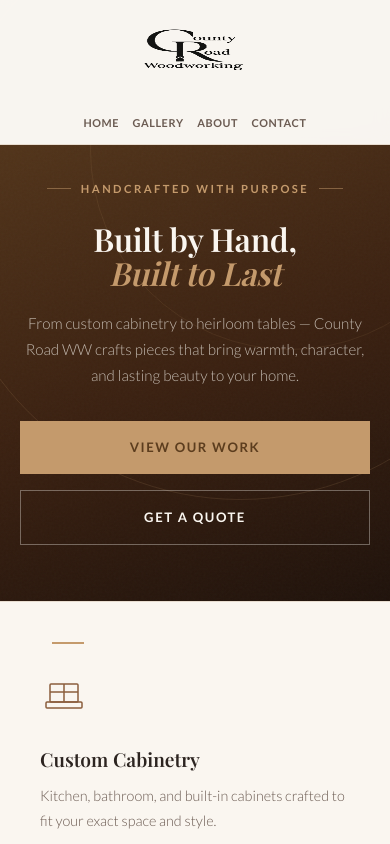
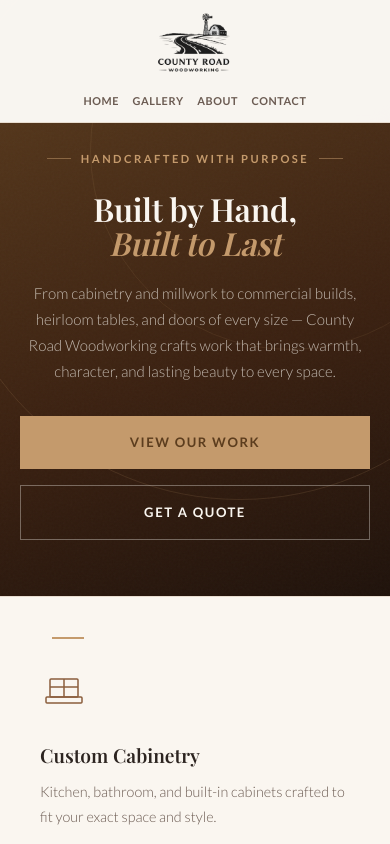
Before and after one commit to justanotherjoe/countyroad-ww, a plain HTML site: page index.html in a window 390 px wide. Shown: the top 844 px of the page. Drawn offline with nearby package versions, Linux system fonts and the light colour scheme; a web font is replaced by a local one.

Commit message:
Add files via upload

```diff
--- a/index.html
+++ b/index.html
@@ -3,7 +3,7 @@
 <head>
   <meta charset="UTF-8">
   <meta name="viewport" content="width=device-width, initial-scale=1.0">
-  <title>County Road WW | Handcrafted Woodworking</title>
+  <title>County Road Woodworking | Custom Cabinetry, Doors &amp; Millwork</title>
   <link rel="preconnect" href="https://fonts.googleapis.com">
   <link rel="preconnect" href="https://fonts.gstatic.com" crossorigin>
   <link href="https://fonts.googleapis.com/css2?family=Playfair+Display:ital,wght@0,400;0,600;1,400&family=Lato:wght@300;400;700&display=swap" rel="stylesheet">
@@ -13,7 +13,7 @@
 
   <!-- NAV -->
   <nav>
-    <a href="#home" class="nav-logo"><img src="CRWW-BW-updated.png" alt="County Road Woodworking" class="nav-logo-img"></a>
+    <a href="#home" class="nav-logo"><img src="countryroadwoodworking.png" alt="County Road Woodworking" class="nav-logo-img"></a>
     <ul class="nav-links">
       <li><a href="#home">Home</a></li>
       <li><a href="#gallery">Gallery</a></li>
@@ -30,7 +30,7 @@
     <div class="hero-content">
       <p class="hero-eyebrow">Handcrafted with Purpose</p>
       <h1>Built by Hand,<br><em>Built to Last</em></h1>
-      <p class="hero-sub">From custom cabinetry to heirloom tables — County Road WW crafts pieces that bring warmth, character, and lasting beauty to your home.</p>
+      <p class="hero-sub">From cabinetry and millwork to commercial builds, heirloom tables, and doors of every size — County Road Woodworking crafts work that brings warmth, character, and lasting beauty to every space.</p>
       <div class="hero-ctas">
         <a href="#gallery" class="btn-primary">View Our Work</a>
         <a href="#contact" class="btn-outline">Get a Quote</a>
@@ -78,8 +78,8 @@
             <line x1="16" y1="28" x2="32" y2="28" stroke="currentColor" stroke-width="1.5"/>
             <line x1="20" y1="20" x2="28" y2="20" stroke="currentColor" stroke-width="1.5"/>
           </svg>
-          <h3>Specialty &amp; Custom</h3>
-          <p>Barn doors, mantels, live-edge slabs, and one-of-a-kind pieces built to your vision.</p>
+          <h3>Doors &amp; Millwork</h3>
+          <p>Everything from custom trim and millwork to doors big and small — built to last and made to fit.</p>
         </div>
       </div>
     </div>
@@ -101,7 +101,7 @@
         <button class="gallery-tab is-active" data-gallery="cabinetry" role="tab" type="button" aria-selected="true">Custom Cabinetry</button>
         <button class="gallery-tab" data-gallery="tables" role="tab" type="button" aria-selected="false">Tables &amp; Furniture</button>
         <button class="gallery-tab" data-gallery="shelving" role="tab" type="button" aria-selected="false">Shelving &amp; Storage</button>
-        <button class="gallery-tab" data-gallery="specialty" role="tab" type="button" aria-selected="false">Specialty &amp; Custom</button>
+        <button class="gallery-tab" data-gallery="specialty" role="tab" type="button" aria-selected="false">Doors &amp; Millwork</button>
       </div>
 
       <div class="gallery-carousel">
@@ -142,16 +142,16 @@
         <div class="about-text">
           <p class="section-label">About Us</p>
           <h2 class="section-title">Wood, Craft, &amp; <em>Passion</em></h2>
-          <p class="section-body">County Road WW was built on a simple belief: that the best furniture is made by hand, with care, using the finest materials. We're a small workshop that takes on select projects so every piece gets the attention it deserves.</p>
-          <p class="section-body section-body--spaced">Whether you're looking for a custom kitchen, a statement dining table, or a one-of-a-kind piece for your home, we'll work with you from first sketch to final finish.</p>
+          <p class="section-body">County Road Woodworking was built on a simple belief: that the best work is made by hand, with care, using the finest materials. We're a family-owned shop, and every project — big or small — gets treated like it's going into our own home.</p>
+          <p class="section-body section-body--spaced">Whether you're looking for a custom kitchen, a commercial build-out, a statement dining table, or doors and millwork for any space, we'll work with you from first sketch to final finish. Everything we build is made in-house — nothing is ever subbed out.</p>
           <div class="stats-row">
             <div class="stat">
               <span class="stat-num">15+</span>
               <span class="stat-label">Years Experience</span>
             </div>
             <div class="stat">
-              <span class="stat-num">200+</span>
-              <span class="stat-label">Pieces Crafted</span>
+              <span class="stat-num">100%</span>
+              <span class="stat-label">Built In-House</span>
             </div>
             <div class="stat">
               <span class="stat-num">100%</span>
@@ -213,7 +213,7 @@
             </div>
             <div class="contact-detail-text">
               <span class="contact-detail-label">Location</span>
-              <span class="contact-detail-value">County Road WW — Your Town, WI</span>
+              <span class="contact-detail-value">County Road Woodworking — Your Town, WI</span>
             </div>
           </div>
           <div class="contact-detail">
@@ -274,14 +274,14 @@
 
   <!-- FOOTER -->
   <footer>
-    <a href="#home" class="footer-logo"><img src="CRWW-BW-updated.png" alt="County Road Woodworking" class="footer-logo-img"></a>
+    <a href="#home" class="footer-logo"><img src="countryroadwoodworking.png" alt="County Road Woodworking" class="footer-logo-img"></a>
     <ul class="footer-links">
       <li><a href="#home">Home</a></li>
       <li><a href="#gallery">Gallery</a></li>
       <li><a href="#about">About</a></li>
       <li><a href="#contact">Contact</a></li>
     </ul>
-    <p class="footer-copy">&copy; 2025 County Road WW. All rights reserved.</p>
+    <p class="footer-copy">&copy; 2025 County Road Woodworking. All rights reserved.</p>
   </footer>
 
   <!-- LIGHTBOX -->
@@ -342,7 +342,7 @@
         ]
       },
       specialty: {
-        label: 'Specialty & Custom',
+        label: 'Doors & Millwork',
         images: [
           { src: 'gallery/specialty/30011.png', caption: 'Custom Entrance Doors' },
           { src: 'gallery/specialty/30012.png', caption: 'Carved Entrance Detail' },
--- a/styles.css
+++ b/styles.css
@@ -52,19 +52,25 @@ nav {
     padding: 0.5rem 2.5rem;
     display: flex;
     align-items: center;
-    justify-content: space-between;
-    height: 130px;
+    justify-content: flex-end;
+    height: 150px;
 }
 
+/* Absolutely center the logo so the nav links can flow on the right
+   without affecting where the logo sits */
 .nav-logo {
+    position: absolute;
+    left: 50%;
+    top: 50%;
+    transform: translate(-50%, -50%);
     text-decoration: none;
     display: flex;
     align-items: center;
 }
 
 .nav-logo-img {
-    height: 200px;
-    width: 200px;
+    height: 125px;
+    width: auto;
     display: block;
 }
 
@@ -219,7 +225,7 @@ section {
     justify-content: center;
     position: relative;
     overflow: hidden;
-    padding: 170px 2rem 4rem;
+    padding: 190px 2rem 4rem;
 }
 
 .hero-grain {
@@ -1100,12 +1106,12 @@ footer {
 /* ---- Large tablet / small desktop (≤1024px) ---- */
 @media (max-width: 1024px) {
     nav {
-        height: 120px;
+        height: 90px;
         padding: 0.5rem 2rem;
     }
 
     .nav-logo-img {
-        height: 100px;
+        height: 68px;
     }
 
     .nav-links {
@@ -1113,7 +1119,7 @@ footer {
     }
 
     .hero {
-        padding-top: 160px;
+        padding-top: 130px;
     }
 
     .hero h1 {
@@ -1128,12 +1134,12 @@ footer {
 /* ---- Tablet portrait (≤900px) ---- */
 @media (max-width: 900px) {
     nav {
-        height: 115px;
+        height: 85px;
         padding: 0.5rem 1.5rem;
     }
 
     .nav-logo-img {
-        height: 95px;
+        height: 62px;
     }
 
     .nav-links {
@@ -1145,7 +1151,7 @@ footer {
     }
 
     .hero {
-        padding-top: 150px;
+        padding-top: 120px;
     }
 
     section {
@@ -1208,13 +1214,20 @@ footer {
     /* Stack the nav so logo + links don't crowd */
     nav {
         flex-direction: column;
+        justify-content: center;
         height: auto;
         padding: 0.6rem 1rem 0.7rem;
         gap: 0.5rem;
     }
 
+    /* Reset the absolute centering — column flex centers it naturally */
+    .nav-logo {
+        position: static;
+        transform: none;
+    }
+
     .nav-logo-img {
-        height: 105px;
+        height: 80px;
     }
 
     .nav-links {
@@ -1228,7 +1241,7 @@ footer {
 
     .hero {
         min-height: auto;
-        padding: 200px 1.25rem 3.5rem;
+        padding: 165px 1.25rem 3.5rem;
     }
 
     .hero-eyebrow {
@@ -1400,7 +1413,7 @@ footer {
 /* ---- Small phone (≤400px) ---- */
 @media (max-width: 400px) {
     .nav-logo-img {
-        height: 90px;
+        height: 68px;
     }
 
     .nav-links {
@@ -1413,7 +1426,7 @@ footer {
     }
 
     .hero {
-        padding-top: 180px;
+        padding-top: 150px;
     }
 
     .hero h1 {
```
Also changed, not shown: countryroadwoodworking.png (added).
